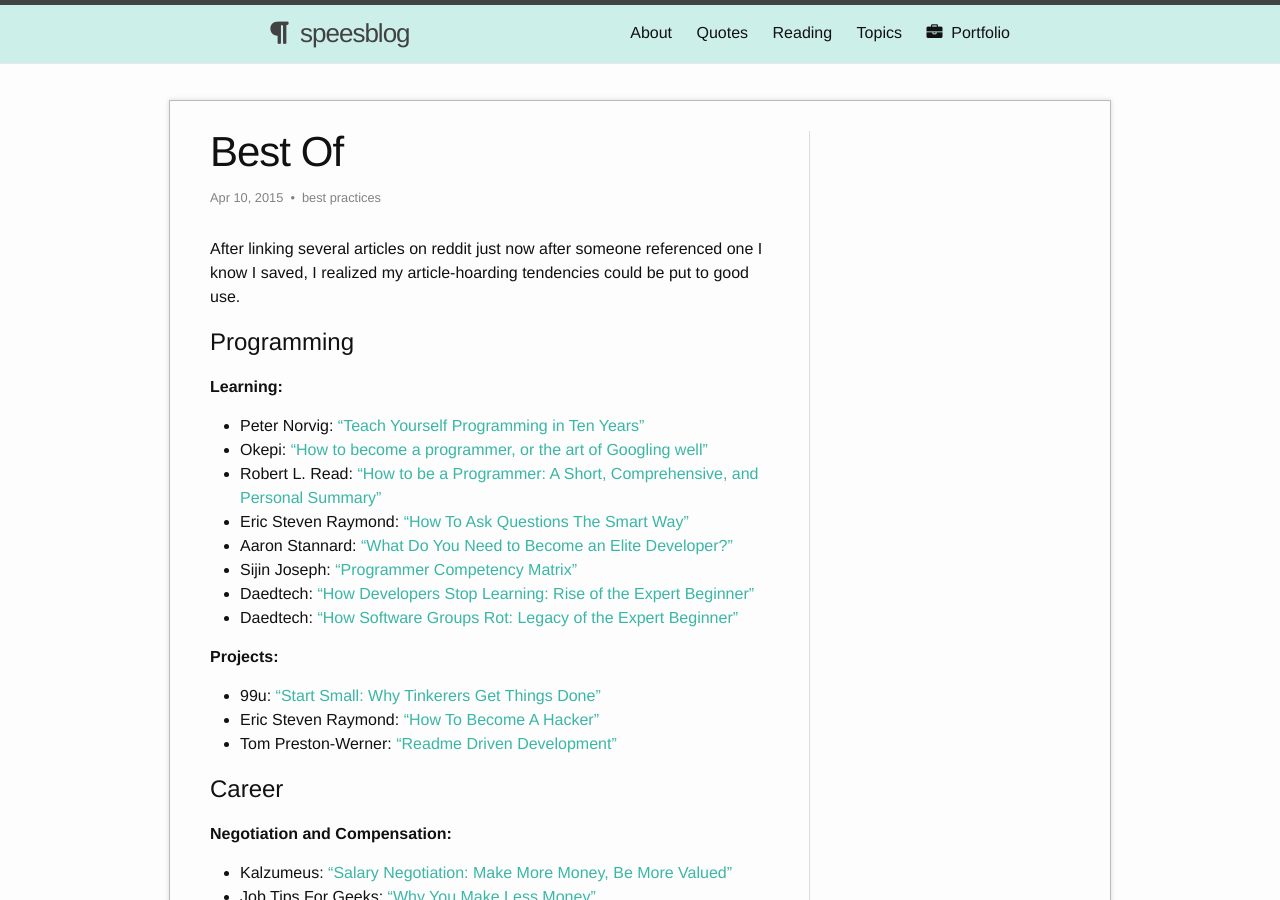
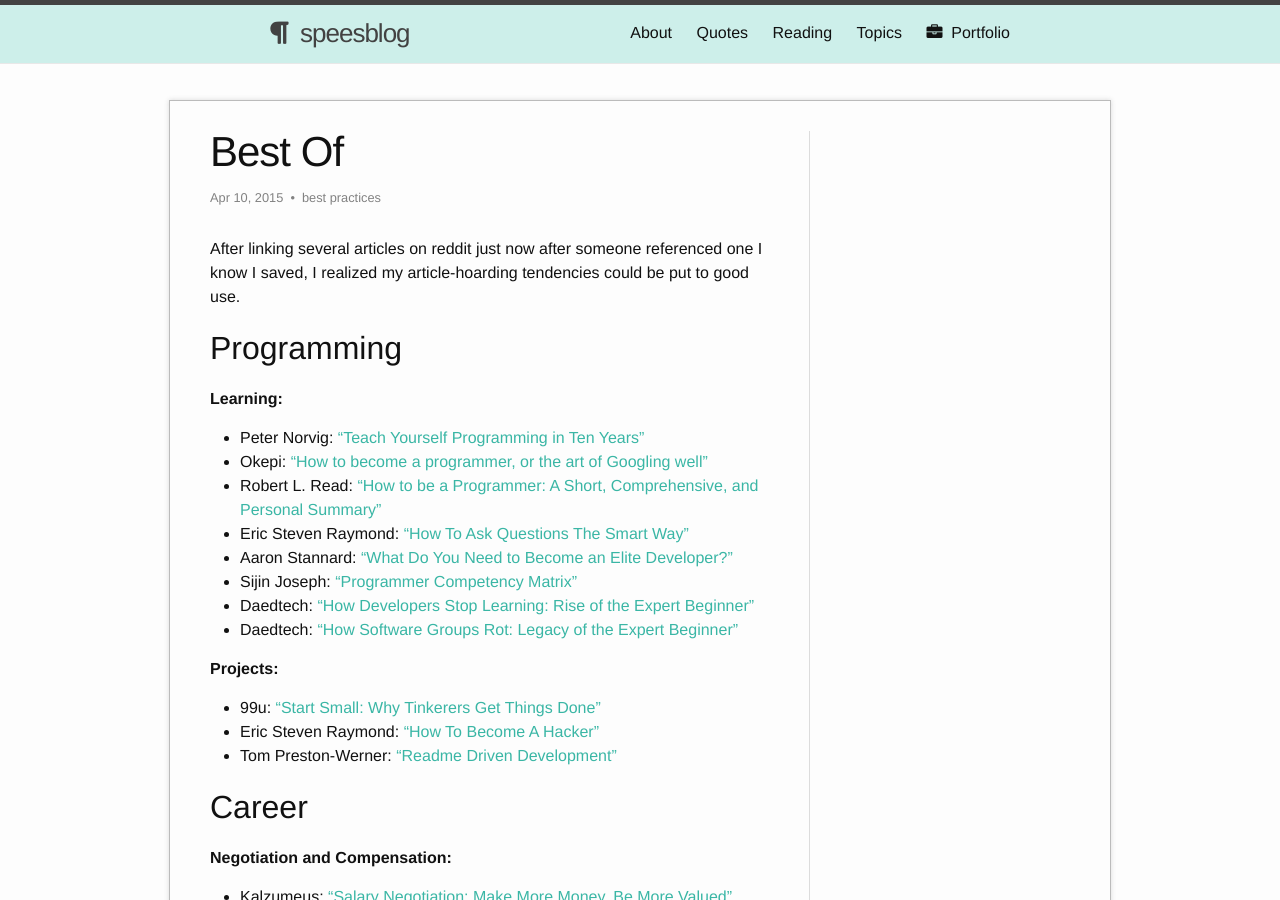
Before and after one commit to shelbyspees/speesblog, a Jekyll site: the page built from _posts/2015-04-10-best-of.md, in a window 1280 px wide and 900 px high. Built offline with Jekyll 4.4.1, drawn with Linux system fonts in a browser that asks for light colours; nearby versions of some CDN libraries.

Commit message:
Fix headings

```diff
--- a/_posts/2015-04-10-best-of.md
+++ b/_posts/2015-04-10-best-of.md
@@ -6,7 +6,7 @@
 
 After linking several articles on reddit just now after someone referenced one I know I saved, I realized my article-hoarding tendencies could be put to good use.
 
-#Programming
+##Programming
 
 **Learning:**
 
@@ -25,7 +25,7 @@
 - Eric Steven Raymond: ["How To Become A Hacker"](http://www.catb.org/esr/faqs/hacker-howto.html)
 - Tom Preston-Werner: ["Readme Driven Development"](http://tom.preston-werner.com/2010/08/23/readme-driven-development.html)
 
-#Career
+##Career
 
 **Negotiation and Compensation:**
 
```
